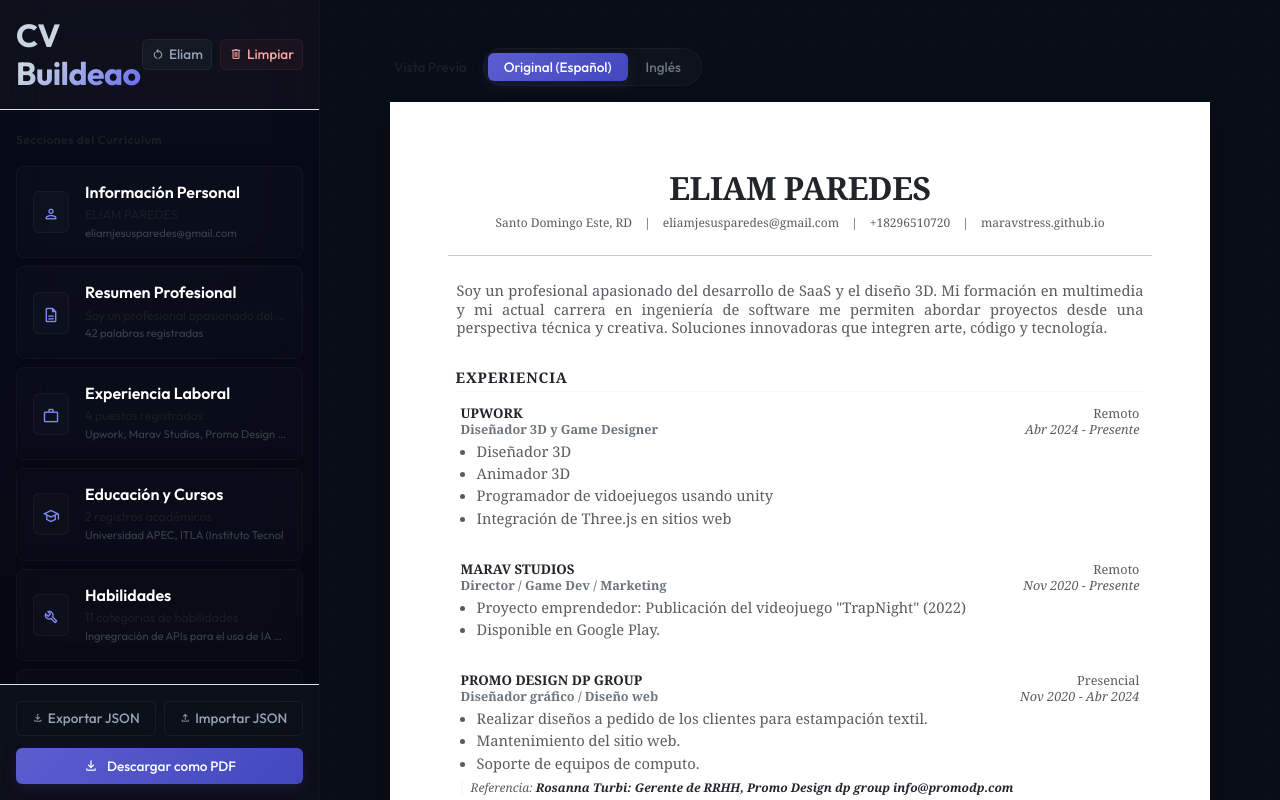
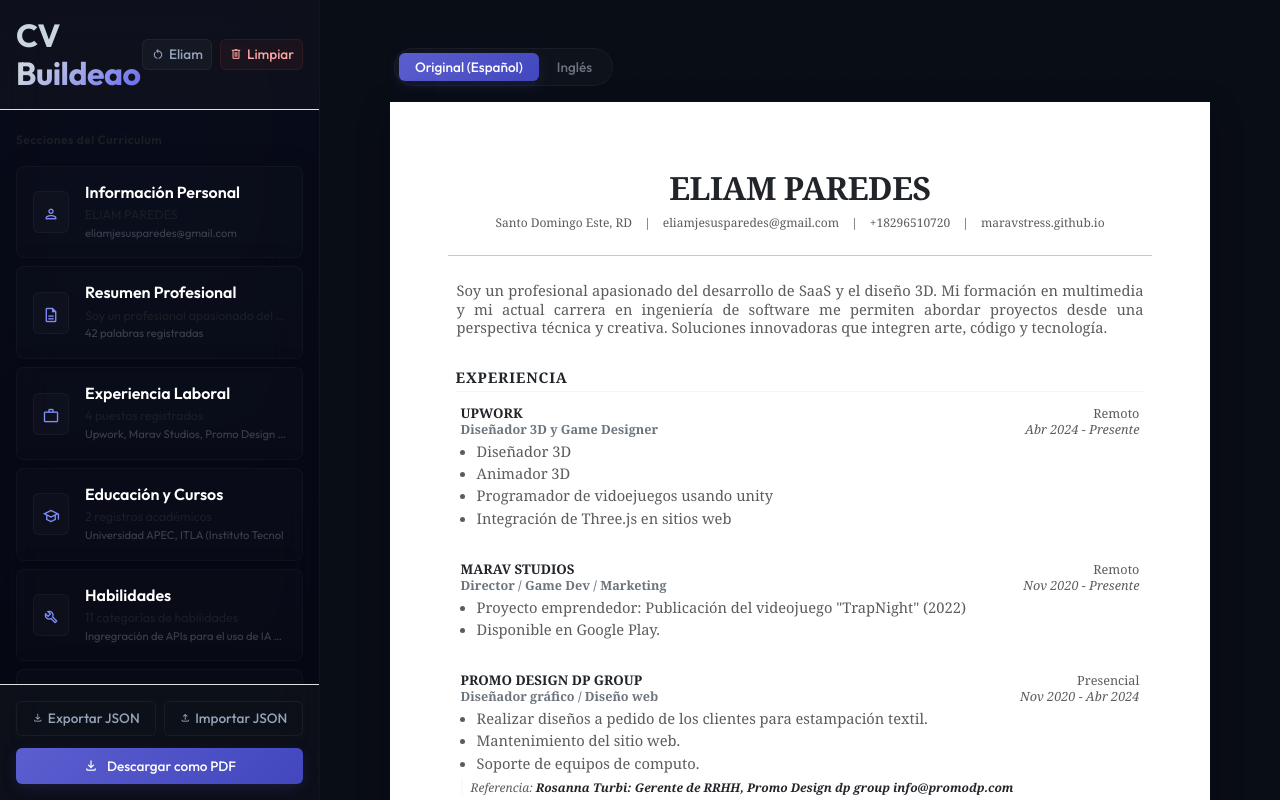
Before and after one commit to MaravStress/CV_buildeao, a React (Vite) app: page / in a window 1280 px wide. Built offline with nearby package versions, Linux system fonts and the light colour scheme; a web font is replaced by a local one.

Commit message:
Update Preview.tsx

```diff
--- a/src/components/Preview.tsx
+++ b/src/components/Preview.tsx
@@ -171,7 +171,6 @@ export const Preview: React.FC<PreviewProps> = ({
       {/* Page indicator & switcher for non-print mode */}
       <div className="preview-page-header no-print d-flex justify-content-between align-items-center px-1 text-muted" style={{ fontSize: '0.85rem' }}>
         <div className="d-flex align-items-center gap-3">
-          <span className="fw-medium">Vista Previa</span>
           <div className="d-flex align-items-center bg-dark bg-opacity-25 rounded-pill p-1 border border-secondary border-opacity-10" style={{ gap: '2px' }}>
             <button
               type="button"
```
Lines whose indentation alone changed are shown as unchanged.
